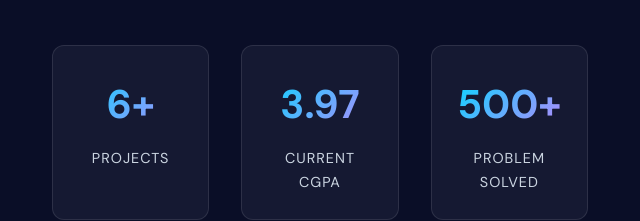
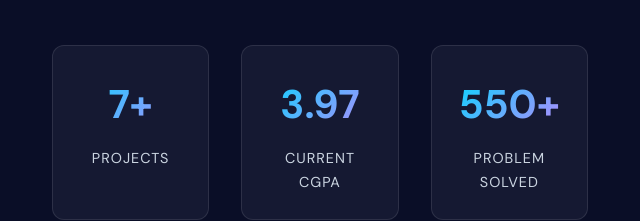
Before and after one commit to abdmahdi56/NewPortfolio, a plain HTML site: page index.html in a window 1280 px wide. Shown: the part 1460-1681 px from the top of the page, 20-660 px from the left. Drawn offline with nearby package versions, Linux system fonts and the light colour scheme; no server answers.

Commit message:
Updated website

```diff
--- a/index.html
+++ b/index.html
@@ -114,7 +114,7 @@
 
           <div class="about-stats">
             <div class="stat-item">
-              <span class="stat-number">6+</span>
+              <span class="stat-number">7+</span>
               <span class="stat-label">Projects</span>
             </div>
             <div class="stat-item">
@@ -122,7 +122,7 @@
               <span class="stat-label">Current CGPA</span>
             </div>
             <div class="stat-item">
-              <span class="stat-number">500+</span>
+              <span class="stat-number">550+</span>
               <span class="stat-label">Problem Solved</span>
             </div>
           </div>
```
